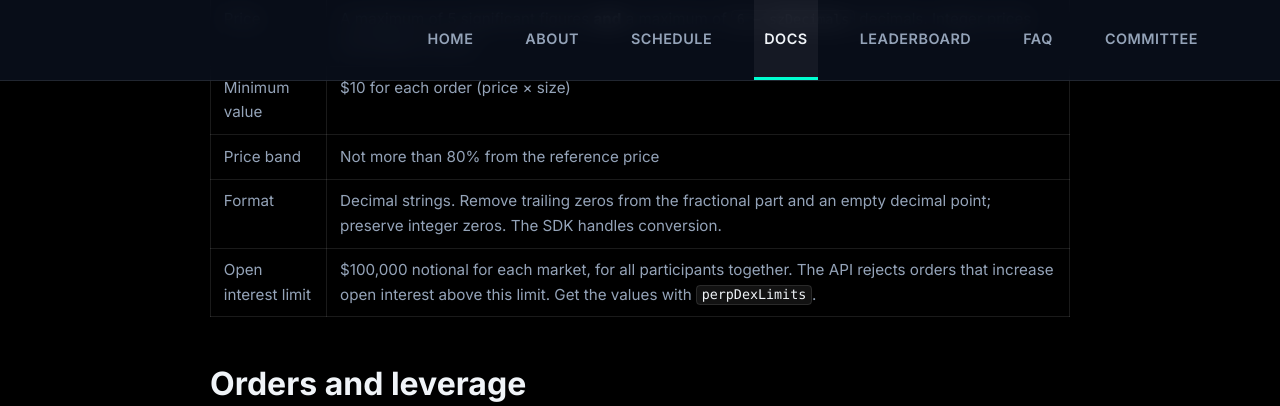
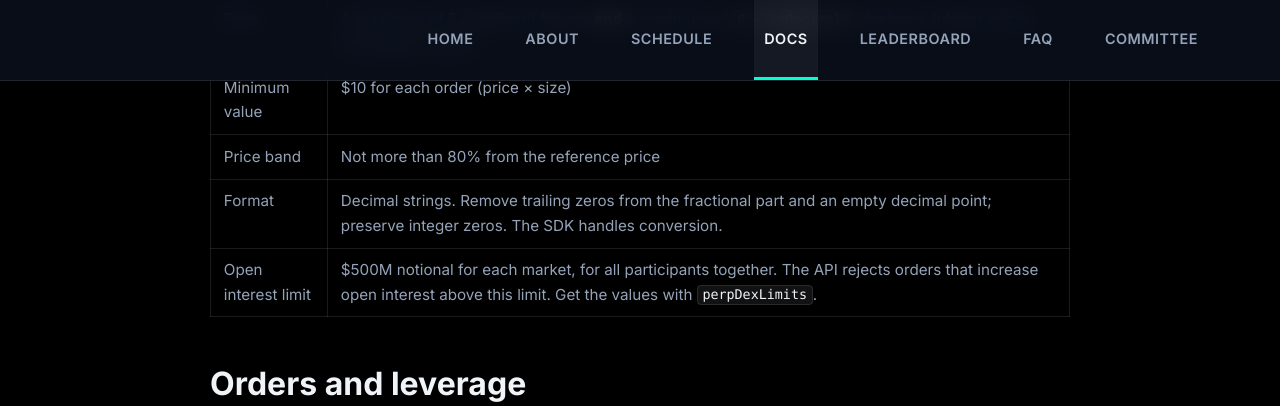
Before and after one commit to perpetual-alpha26/perpetual-alpha26.github.io, a Jekyll site: the page built from docs/index.md, in a window 1280 px wide and 900 px high, scrolled down 8320 px. Shown: the top 406 px of the window. Built offline with Jekyll 4.4.1, drawn with Linux system fonts in a browser that asks for light colours.

Commit message:
Updated Doc

```diff
--- a/docs/index.md
+++ b/docs/index.md
@@ -179,7 +179,7 @@ For the underlying instruments, oracles and mark calculation, refer to [Asset re
 | Minimum value | $10 for each order (price × size) |
 | Price band | Not more than 80% from the reference price |
 | Format | Decimal strings. Remove trailing zeros from the fractional part and an empty decimal point; preserve integer zeros. The SDK handles conversion. |
-| Open interest limit | $100,000 notional for each market, for all participants together. The API rejects orders that increase open interest above this limit. Get the values with `perpDexLimits`. |
+| Open interest limit | $500M notional for each market, for all participants together. The API rejects orders that increase open interest above this limit. Get the values with `perpDexLimits`. |
 
 ## Orders and leverage
 
```
